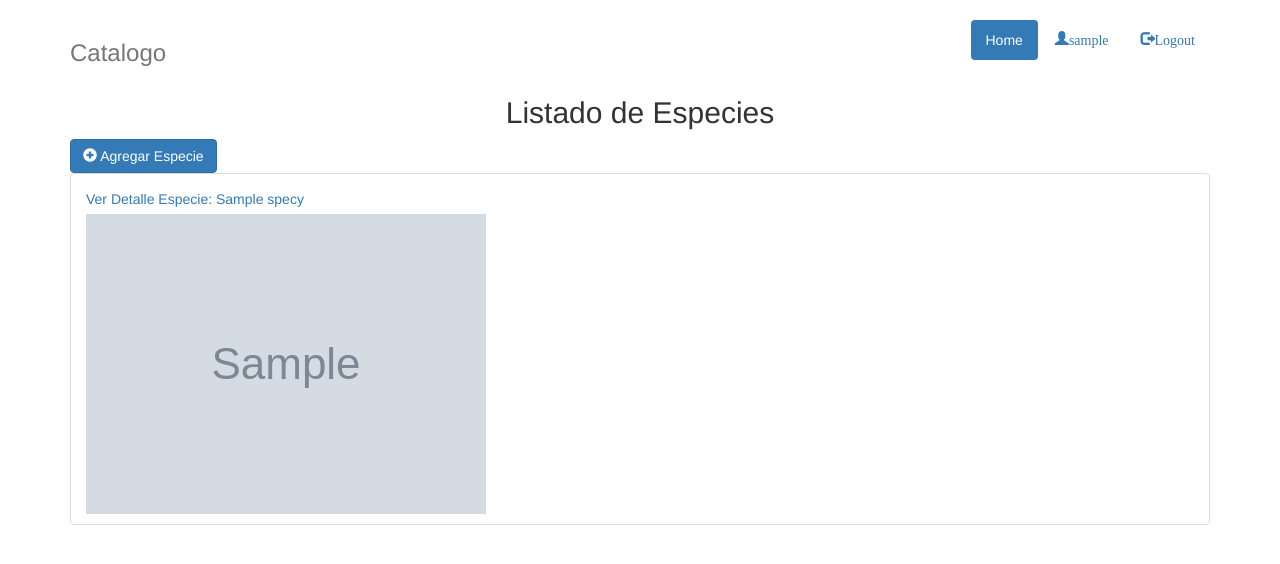
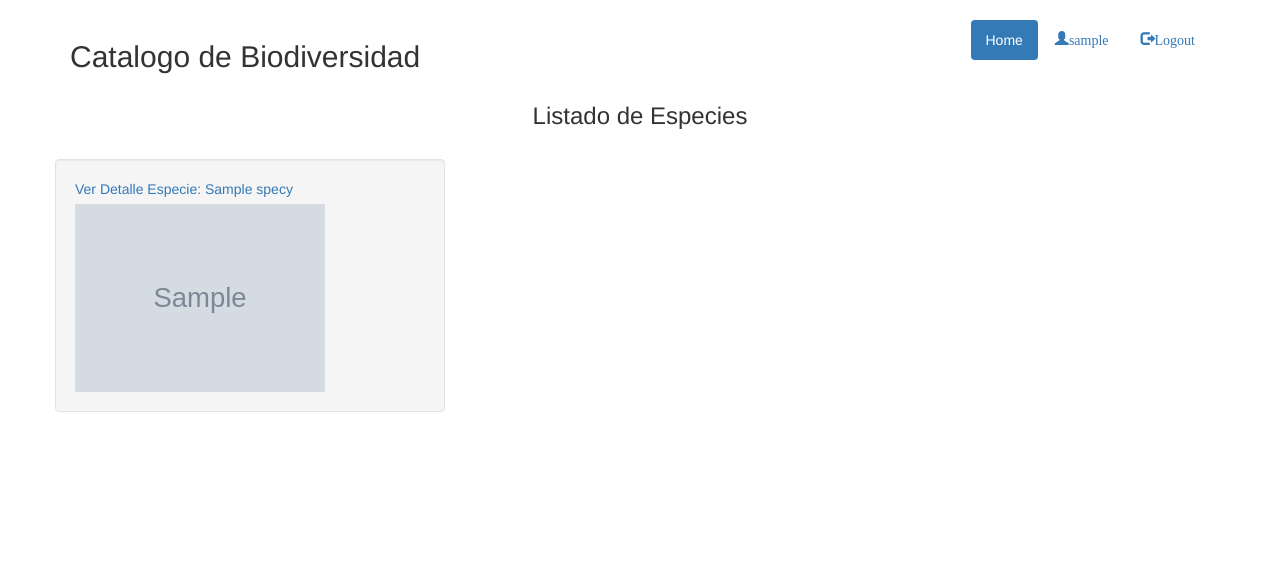
Before and after one commit to cami7ord/MISO4101BL201720_1, a Django app: page /catalogo/ in a window 1280 px wide. Shown: the top 564 px of the page. Run offline with Django 3.2, Linux system fonts and the light colour scheme; a user stored in the database is signed in; tables that the repository leaves empty hold one stand-in row (values such as "Sample post"); grey boxes marked "Sample" are stand-in pictures; some libraries are stand-ins or nearby versions.

Commit message:
Improve index bootstrap grid

```diff
--- a/catalogobio/catalogo/templates/catalogo/index.html
+++ b/catalogobio/catalogo/templates/catalogo/index.html
@@ -15,39 +15,46 @@
 
     <div class="header clearfix">
         <nav>
+            <ul class="nav nav-pills pull-left">
+                <h2>Catalogo  de Biodiversidad</h2>
+            </ul>
             <ul class="nav nav-pills pull-right">
                 <li role="presentation" class="active"><a href="{% url 'catalogo:index' %}">Home</a></li>
                 {% if user.is_authenticated %}
-              <li role="presentation"><a class="glyphicon glyphicon-user" href="{% url 'catalogo:userUpdate' %}">{{ user.username }}</a></li>
-              <li role="presentation"><a class="glyphicon glyphicon-log-out" href="{% url 'catalogo:logout' %}">Logout</a></li>
+
+                <li role="presentation"><a class="glyphicon glyphicon-user" href="{% url 'catalogo:userUpdate' %}" >{{user.username }}</a></li>
+                <li role="presentation"><a class="glyphicon glyphicon-log-out"
+                                           href="{% url 'catalogo:logout' %}">Logout</a></li>
                 {% else %}
                 <li role="presentation"><a href="{% url 'catalogo:signup' %}">Registro</a></li>
                 <li role="presentation"><a href="{% url 'catalogo:login' %}">Iniciar Sesion</a></li>
                 {% endif %}
             </ul>
         </nav>
-        <h3 class="text-muted">Catalogo</h3>
     </div>
 
-        <h2 class="text-center">Listado de Especies</h2>
+    <h3 class="text-center">Listado de Especies</h3>
 
-        <div>
+    <!--<div>
         <a href="{% url 'images:addspecies'%}" class="btn btn-primary">
             <span class="glyphicon glyphicon-plus-sign"></span>
             Agregar Especie
         </a>
+    </div>-->
+    <div class="row">
+    {% for species in species_list %}
+    <div class="col-md-4 col-sm-6 co-lg 3 well" style=" margin-top: 20px;">
+            {% if imagen.imageFile == None %}
+            <a href="species_view?id={{species.id}}">Ver Detalle Especie: {{species.name}}</a>
+            <img src="/{{species.picture}}"  class="img-responsive" style="margin-top: 5px;" width="250" height="250">
+            {% else %}
+            <a href="species_view?id={{species.id}}">Ver Detalle Especie: {{species.name}}</a>
+            <img src="{{species.picture}}" class="img-responsive" style="margin-top: 5px;">
+            {% endif %}
+
     </div>
-
-        <ul class="list-group">
-            {% for species in species_list %}
-            <li class="list-group-item">
-                <div class="" style="margin-top: 5px;">
-                    <a href="species_view?id={{species.id}}">Ver Detalle Especie: {{species.name}}</a>
-                    <img src="/{{species.picture}}" class="img-responsive" style="margin-top: 5px;">
+    {% endfor %}
     </div>
-            </li>
-            {% endfor %}
-        </ul>
 
 </div> <!-- /container -->
 
```
Also changed, not shown: catalogobio/images/nombres-para-gatas-tricolor.jpg (added), catalogobio/images/nombres-para-gatas-tricolor_0YbisKu.jpg (added), catalogobio/images/nombres-para-gatas-tricolor_0vJinmW.jpg (added). Lines whose indentation alone changed are shown as unchanged.
